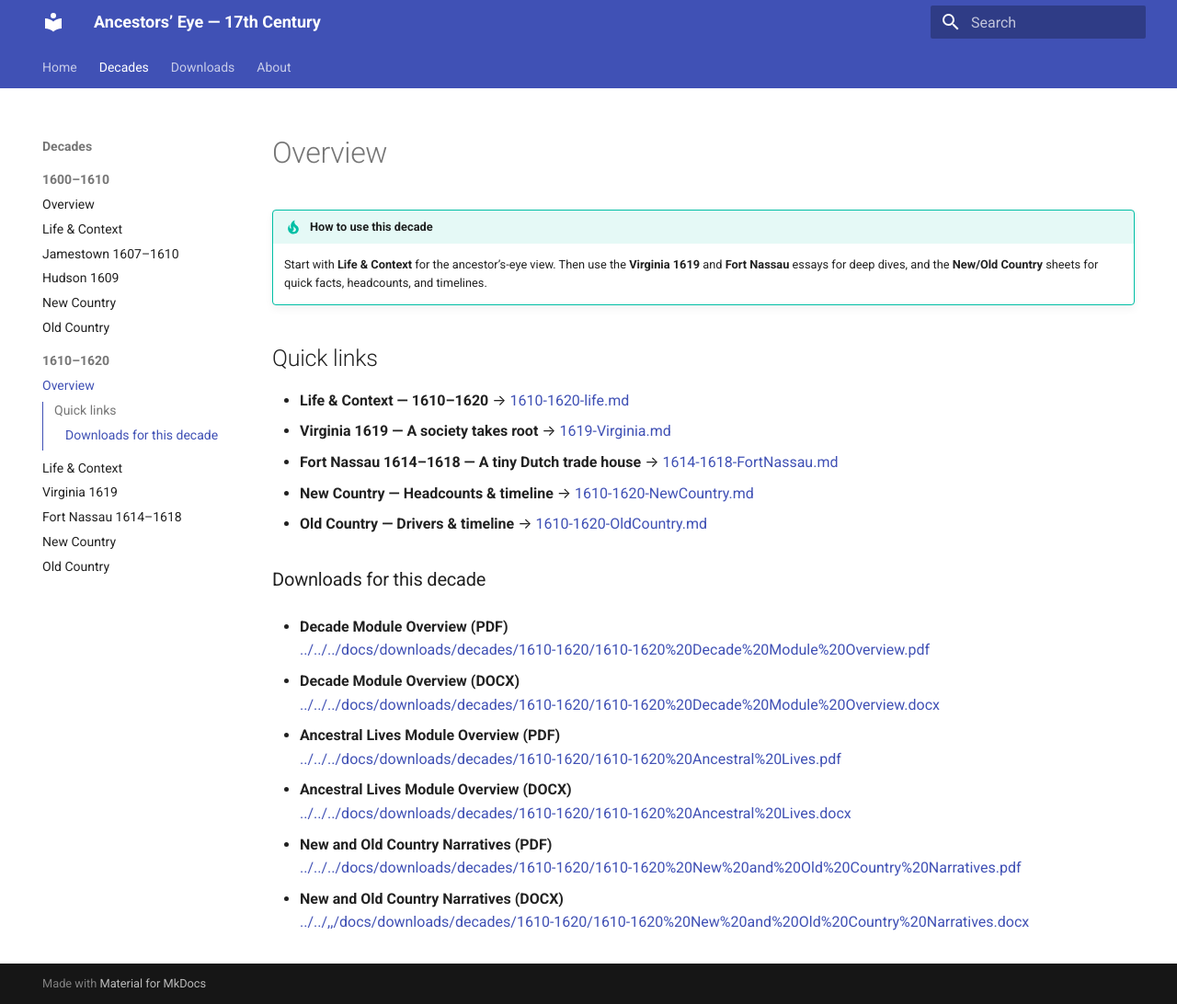
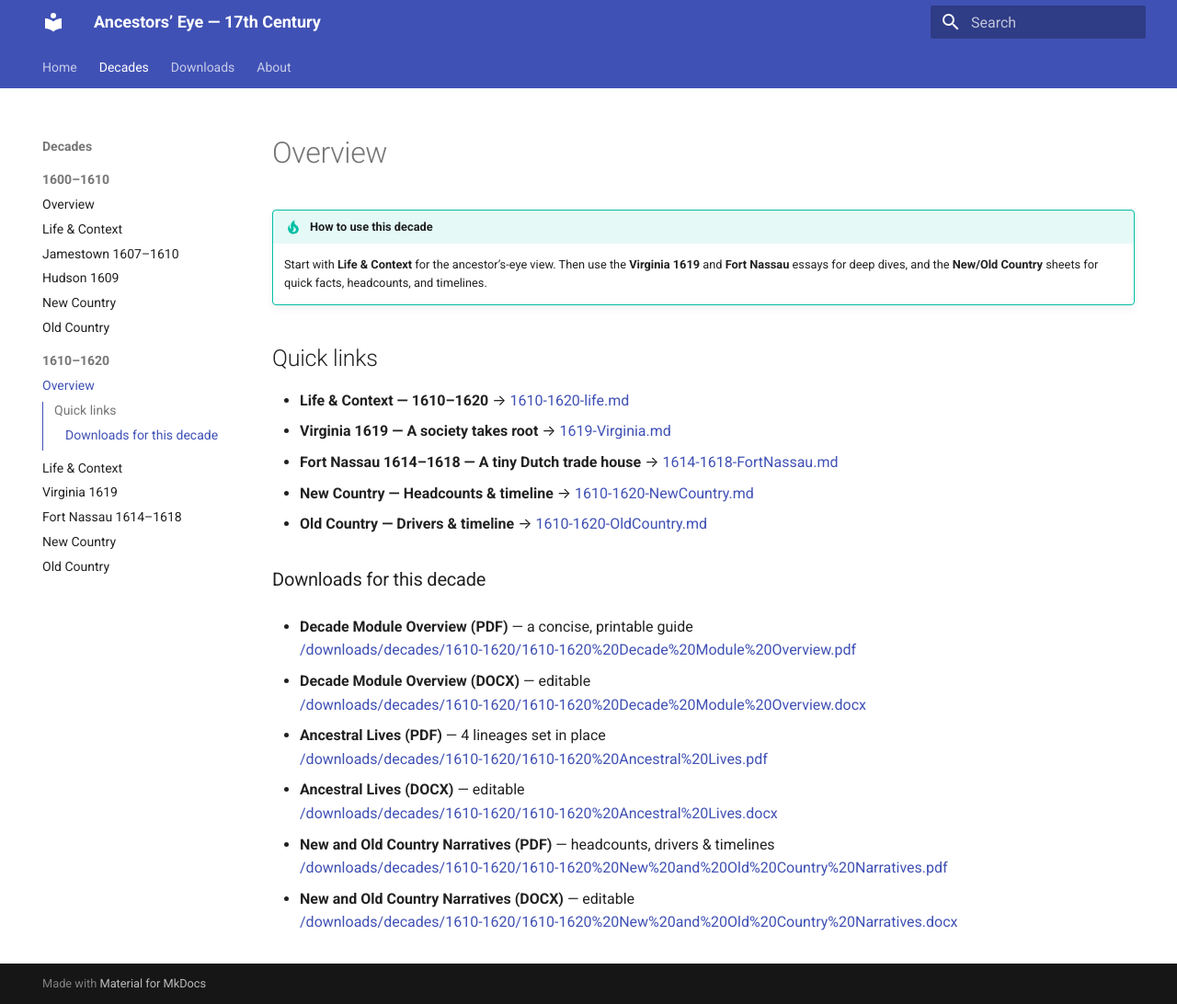
Before and after one commit to BillWorstell/WorstellWitnessWaybackMachine, an MkDocs documentation site: the page built from docs/decades/1610-1620/1610-1620.md, in a window 1280 px wide and 1092 px high. Shown: the whole window at 92% size. Built offline with MkDocs 1.6.1 and Material for MkDocs 9.7.7, drawn with Linux system fonts in a browser that asks for light colours.

Commit message:
Update 1610-1620.md

```diff
--- a/docs/decades/1610-1620/1610-1620.md
+++ b/docs/decades/1610-1620/1610-1620.md
@@ -16,20 +16,20 @@ summary: Decade overview with quick links to narrative, event essays, and contex
 
 ### Downloads for this decade
 
-- **Decade Module Overview (PDF)**
-  [../../../docs/downloads/decades/1610-1620/1610-1620%20Decade%20Module%20Overview.pdf](../../../docs/downloads/decades/1610-1620/1610-1620%20Decade%20Module%20Overview.pdf)
+- **Decade Module Overview (PDF)** — a concise, printable guide
+  [/downloads/decades/1610-1620/1610-1620%20Decade%20Module%20Overview.pdf](/downloads/decades/1610-1620/1610-1620%20Decade%20Module%20Overview.pdf)
 
-- **Decade Module Overview (DOCX)**
-  [../../../docs/downloads/decades/1610-1620/1610-1620%20Decade%20Module%20Overview.docx](../../../docs/downloads/decades/1610-1620/1610-1620%20Decade%20Module%20Overview.docx)
+- **Decade Module Overview (DOCX)** — editable
+  [/downloads/decades/1610-1620/1610-1620%20Decade%20Module%20Overview.docx](/downloads/decades/1610-1620/1610-1620%20Decade%20Module%20Overview.docx)
 
-- **Ancestral Lives Module Overview (PDF)**
-  [../../../docs/downloads/decades/1610-1620/1610-1620%20Ancestral%20Lives.pdf](../../../docs/downloads/decades/1610-1620/1610-1620%20Ancestral%20Lives.pdf)
+- **Ancestral Lives (PDF)** — 4 lineages set in place
+  [/downloads/decades/1610-1620/1610-1620%20Ancestral%20Lives.pdf](/downloads/decades/1610-1620/1610-1620%20Ancestral%20Lives.pdf)
 
-- **Ancestral Lives Module Overview (DOCX)**
-  [../../../docs/downloads/decades/1610-1620/1610-1620%20Ancestral%20Lives.docx](../../../docs/downloads/decades/1610-1620/1610-1620%20Ancestral%20Lives.docx)
+- **Ancestral Lives (DOCX)** — editable
+  [/downloads/decades/1610-1620/1610-1620%20Ancestral%20Lives.docx](/downloads/decades/1610-1620/1610-1620%20Ancestral%20Lives.docx)
 
-- **New and Old Country Narratives (PDF)**
-  [../../../docs/downloads/decades/1610-1620/1610-1620%20New%20and%20Old%20Country%20Narratives.pdf](../../../docs/downloads/decades/1610-1620/1610-1620%20New%20and%20Old%20Country%20Narratives.pdf)
+- **New and Old Country Narratives (PDF)** — headcounts, drivers & timelines
+  [/downloads/decades/1610-1620/1610-1620%20New%20and%20Old%20Country%20Narratives.pdf](/downloads/decades/1610-1620/1610-1620%20New%20and%20Old%20Country%20Narratives.pdf)
 
-- **New and Old Country Narratives (DOCX)**
-  [../../,,/docs/downloads/decades/1610-1620/1610-1620%20New%20and%20Old%20Country%20Narratives.docx](../../../docs/downloads/decades/1610-1620/1610-1620%20New%20and%20Old%20Country%20Narratives.docx)
+- **New and Old Country Narratives (DOCX)** — editable
+  [/downloads/decades/1610-1620/1610-1620%20New%20and%20Old%20Country%20Narratives.docx](/downloads/decades/1610-1620/1610-1620%20New%20and%20Old%20Country%20Narratives.docx)
```
